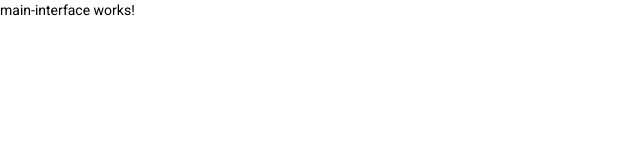
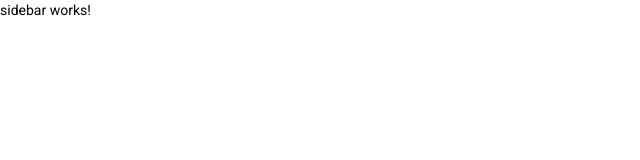
Before and after one commit to dahelfi/abschlussprojekt, an Angular app: page / in a window 1280 px wide. Shown: the top 160 px of the page, without its empty margins (0-640 px from the left). Built offline with nearby package versions, Linux system fonts and the light colour scheme.

Commit message:
generated component SideBar

```diff
--- a/src/app/app.module.ts
+++ b/src/app/app.module.ts
@@ -5,11 +5,13 @@ import { AppRoutingModule } from './app-routing.module';
 import { AppComponent } from './app.component';
 import { BrowserAnimationsModule } from '@angular/platform-browser/animations';
 import { MainInterfaceComponent } from './main-interface/main-interface.component';
+import { SidebarComponent } from './sidebar/sidebar.component';
 
 @NgModule({
   declarations: [
     AppComponent,
-    MainInterfaceComponent
+    MainInterfaceComponent,
+    SidebarComponent
   ],
   imports: [
     BrowserModule,
--- a/src/app/main-interface/main-interface.component.html
+++ b/src/app/main-interface/main-interface.component.html
@@ -1 +1 @@
-<p>main-interface works!</p>
+<app-sidebar></app-sidebar>
--- /dev/null
+++ b/src/app/sidebar/sidebar.component.html
@@ -0,0 +1 @@
+<p>sidebar works!</p>
--- /dev/null
+++ b/src/app/sidebar/sidebar.component.ts
@@ -0,0 +1,15 @@
+import { Component, OnInit } from '@angular/core';
+
+@Component({
+  selector: 'app-sidebar',
+  templateUrl: './sidebar.component.html',
+  styleUrls: ['./sidebar.component.scss']
+})
+export class SidebarComponent implements OnInit {
+
+  constructor() { }
+
+  ngOnInit(): void {
+  }
+
+}
```
Also changed, not shown: src/app/sidebar/sidebar.component.scss (added), 1 other file (tests, documents, lock files or other folders).
